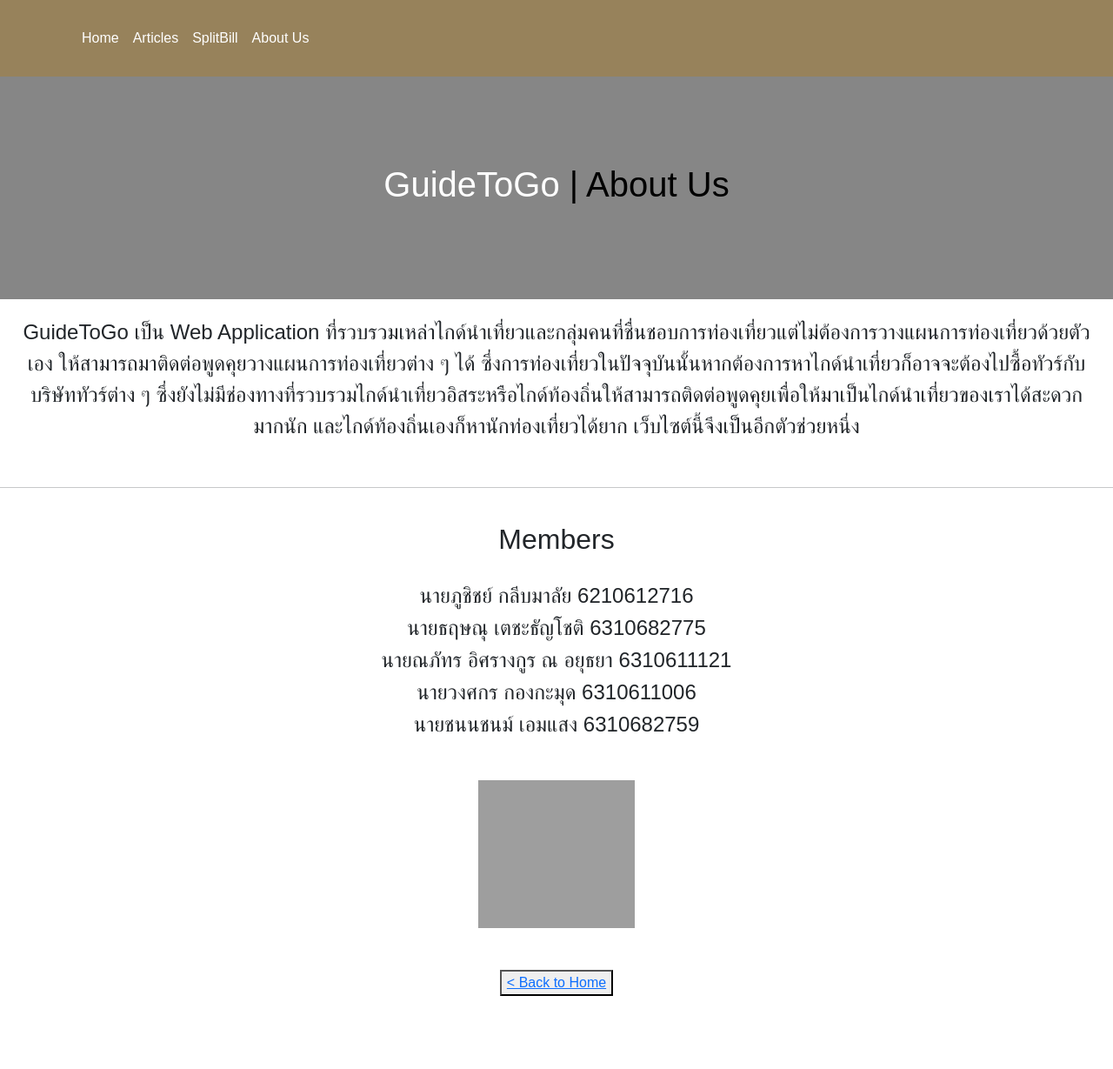
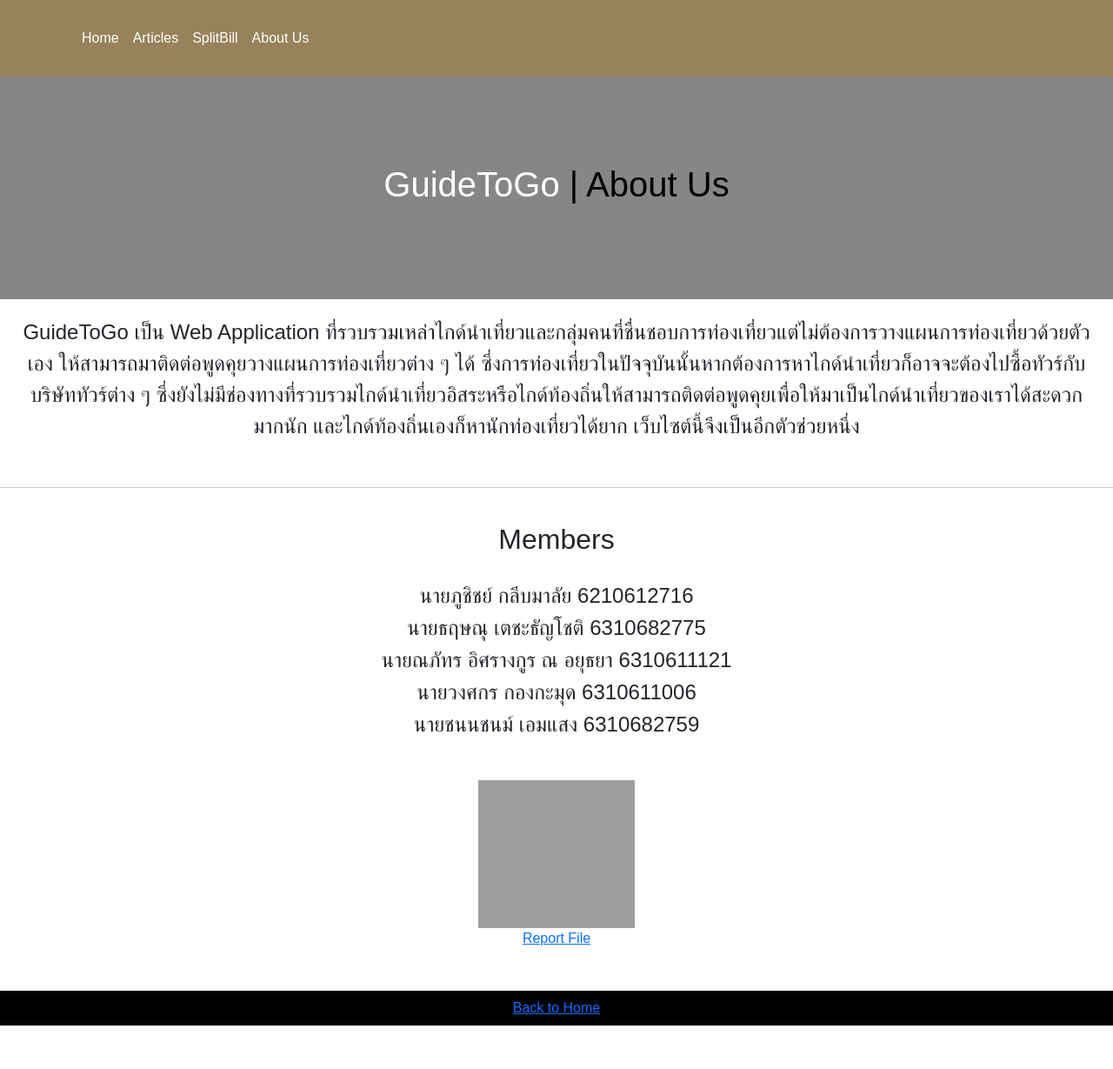
Before and after one commit to 6310682775/guidetogo, a Django app: page /about in a window 1280 px wide. Shown: the whole page at 87% size. Before the commit the page ends 1145 px from the top, so only its background shows below. Run offline with Django 4.2, Linux system fonts and the light colour scheme; some libraries are stand-ins or nearby versions; grey boxes are pictures that could not be loaded.

Commit message:
Edit layout.html

```diff
--- a/main/templates/main/about.html
+++ b/main/templates/main/about.html
@@ -106,50 +106,15 @@
       <h4>นายวงศกร กองกะมุด 6310611006</h4>
       <h4>นายชนนชนม์ เอมแสง 6310682759</h4>
 
-    <!-- <div class="card">
-      <div class="container">
-        <h3>นายภูชิชย์ กลีบมาลัย</h3>
-        <h4>6210612716</h4>
-      </div>
-    </div>
-
-    <div class="card">
-      <div class="container">
-        <h3>นายธฤษณุ เตชะธัญโชติ</h3>
-        <h4>6310682775</h4>
-      </div>
-    </div>
-
-    <div class="card">
-      <div class="container">
-        <h3>นายณภัทร อิศรางกูร ณ อยุธยา</h3>
-        <h4>6310611121</h4>
-      </div>
-    </div>
-
-    <div class="card">
-      <div class="container">
-        <h3>นายวงศกร กองกะมุด</h3>
-        <h4>6310611006</h4>
-      </div>
-    </div>
-
-    <div class="card">
-      <div class="container">
-        <h3>นายชนนชนม์ เอมแสง</h3>
-        <h4>6310682759</h4>
-      </div>
-    </div> -->
-
     <!-- https://logos-world.net/ -->
     <div class="link">
       <a href="https://www.pivotaltracker.com/n/projects/2607782" target="_blank"><img src="https://logos-download.com/wp-content/uploads/2019/11/Pivotal_Tracker_Logo.png" width="180" height="70"></a>
       <br>
       <a href="https://github.com/6310682775/guidetogo" target="_blank"><img src="https://logos-world.net/wp-content/uploads/2020/11/GitHub-Emblem.png" width="180" height="100"></a>
-
-      <!-- <a href="#" target="_blank"><img src="https://logos-world.net/wp-content/uploads/2020/04/YouTube-Logo.png" width="180" height="100"></a> -->
+      <br>
+      <a href="https://drive.google.com/drive/folders/1HN_mj79bX9JCWz4SqDVX8dFVSM2YJ1Xd?usp=share_link" target="_blank">Report File</a>
       <br><br><br>
-      <button><a href="{% url 'main:home' %}" target="_blank">< Back to Home</a></button>
+      <button class="button"><a href="{% url 'main:home' %}" target="_blank">Back to Home</a></button>
     </div>
 
 {% endblock %}
--- a/main/templates/main/layout.html
+++ b/main/templates/main/layout.html
@@ -1,26 +1,17 @@
 <!DOCTYPE html>
 <html lang="en">
+
 <head>
-    <meta charset="UTF-8" />
-    <meta http-equiv="X-UA-Compatible" content="IE=edge" />
-    <meta name="viewport" content="width=device-width, initial-scale=1.0" />
+  <meta charset="UTF-8"/>
+  <meta http-equiv="X-UA-Compatible" content="IE=edge"/>
+  <meta name="viewport" content="width=device-width, initial-scale=1.0"/>
 
-    <link
-      href="https://cdn.jsdelivr.net/npm/bootstrap@5.2.0/dist/css/bootstrap.min.css"
-      rel="stylesheet"
-    />
+  <link href="https://cdn.jsdelivr.net/npm/bootstrap@5.2.0/dist/css/bootstrap.min.css" rel="stylesheet"/>
   <script src="https://cdn.jsdelivr.net/npm/bootstrap@5.2.0/dist/js/bootstrap.bundle.min.js"></script>
 
-    <link
-      href="https://fonts.googleapis.com/css?family=Poppins"
-      rel="stylesheet"
-    />
-    <link
-      rel="stylesheet"
-      href="https://use.fontawesome.com/releases/v5.5.0/css/all.css"
-      integrity="sha384-B4dIYHKNBt8Bc12p+WXckhzcICo0wtJAoU8YZTY5qE0Id1GSseTk6S+L3BlXeVIU"
-      crossorigin="anonymous"
-    />
+  <link href="https://fonts.googleapis.com/css?family=Poppins" rel="stylesheet"/>
+  <link rel="stylesheet" href="https://use.fontawesome.com/releases/v5.5.0/css/all.css"
+    integrity="sha384-B4dIYHKNBt8Bc12p+WXckhzcICo0wtJAoU8YZTY5qE0Id1GSseTk6S+L3BlXeVIU" crossorigin="anonymous" />
 
   {% load static %}
   <!-- <link rel="stylesheet" type="text/css" href="{% static 'css/style.css' %}"> -->
@@ -31,32 +22,18 @@
 <body>
   <header class="p-4 text-white" style="background-color: #97825b">
     <div class="container">
-        <div
-          class="d-flex flex-wrap align-items-center justify-content-center justify-content-lg-start"
-        >
-          <!-- <a href="/" class="d-flex align-items-center mb-2 mb-lg-0 text-white text-decoration-none">
-                    <svg class="bi me-2" width="40" height="32" role="img" aria-label="Bootstrap"><use xlink:href="#bootstrap"/></svg>
-                </a> -->
-
-          <ul
-            class="nav col-12 col-lg-auto me-lg-auto mb-2 justify-content-center mb-md-0"
-          >
-            <li>
-              <a href="{% url 'main:home' %}" class="nav-link px-2 text-white"
-                >Home</a
-              >
-            </li>
+      <div class="d-flex flex-wrap align-items-center justify-content-center justify-content-lg-start">
+        <ul class="nav col-12 col-lg-auto me-lg-auto mb-2 justify-content-center mb-md-0">
+          <li><a href="{% url 'main:home' %}" class="nav-link px-2 text-white">Home</a></li>
           <li><a href="#" class="nav-link px-2 text-white">Articles</a></li>
           <li><a href="#" class="nav-link px-2 text-white">SplitBill</a></li>
-            <li>
-              <a href="{% url 'main:about' %}" class="nav-link px-2 text-white"
-                >About Us</a
-              >
-            </li>
+          <li><a href="{% url 'main:about' %}" class="nav-link px-2 text-white">About Us</a></li>
         </ul>
       </div>
     </div>
   </header>
-    {% block body %} {% endblock %}
+  {% block body %}
+  {% endblock %}
 </body>
+
 </html>
```
Lines whose indentation alone changed are shown as unchanged.
